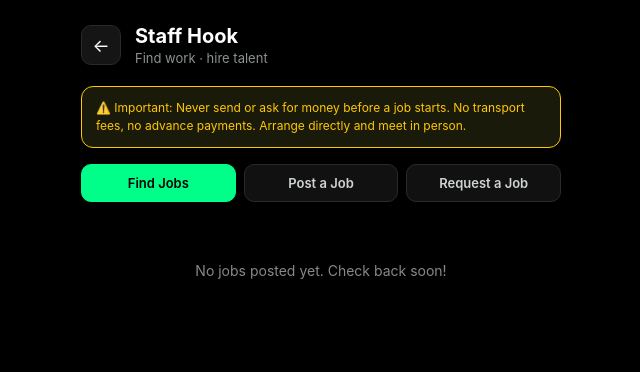
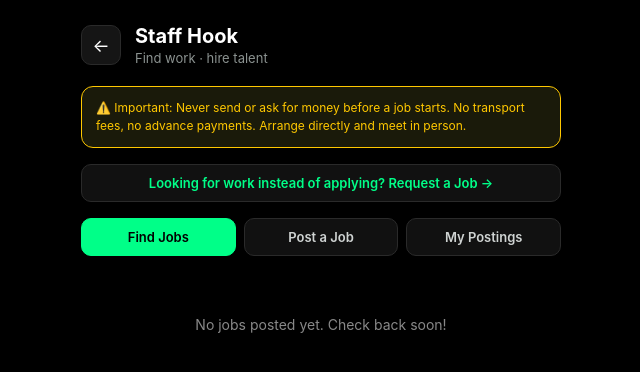
Before and after one commit to CKG-DEVELOPER/Betterwallet-dev, a Flask app: page /staffhook/jobs in a window 1280 px wide. Shown: the top 372 px of the page, without its empty margins (319-959 px from the left). Run offline with Flask 3, Linux system fonts and the light colour scheme; the visitor is signed in with stand-in values (Sample User, id 1); data comes from the database, SQL or seed files in the repository; data that the repository does not hold is empty.

Commit message:
Add contact-reveal on accepted applications, My Postings tab link, Request a Job link on Find Jobs

```diff
--- a/app.py
+++ b/app.py
@@ -334,9 +334,13 @@ def my_applications():
                jobs.category,
                jobs.location,
                jobs.pay_rate,
-               jobs.pay_type
+               jobs.pay_type,
+               users.name AS employer_name,
+               users.phone AS employer_phone,
+               users.email AS employer_email
         FROM applications
         JOIN jobs ON applications.job_id = jobs.id
+        JOIN users ON jobs.employer_id = users.id
         WHERE applications.applicant_id = ?
         ORDER BY applications.applied_at DESC
     ''', (session['user_id'],)).fetchall()
--- a/templates/find-jobs.html
+++ b/templates/find-jobs.html
@@ -66,6 +66,20 @@
             background-color: #00ff88;
             color: #000000;
             border-color: #00ff88;
+        }
+
+        .request-job-link {
+            display: block;
+            text-align: center;
+            font-size: 13px;
+            color: #00ff88;
+            text-decoration: none;
+            background-color: #111111;
+            border: 1px solid #2a2a2a;
+            border-radius: 10px;
+            padding: 10px 12px;
+            margin-bottom: 16px;
+            font-weight: 600;
         }
 
         .job-card {
@@ -211,6 +225,8 @@
         ⚠️ Important: Never send or ask for money before a job starts. No transport fees, no advance payments. Arrange directly and meet in person.
     </div>
 
+    <a href="/staffhook/request-job" class="request-job-link">Looking for work instead of applying? Request a Job →</a>
+
     {% if new_applications and new_applications > 0 or accepted_applications and accepted_applications > 0 %}
     <div style="background-color:#111111;border:1px solid #00ff88;border-radius:12px;padding:14px;margin-bottom:16px;">
         {% if new_applications and new_applications > 0 %}
@@ -233,7 +249,7 @@
     <div class="tabs">
         <div class="tab active">Find Jobs</div>
         <a href="/staffhook/post-job" class="tab">Post a Job</a>
-        <a href="/staffhook/request-job" class="tab">Request a Job</a>
+        <a href="/staffhook/my-postings" class="tab">My Postings</a>
     </div>
 
     {% if jobs|length == 0 %}
```
Also changed, not shown: templates/my-applications.html (+30 -0 lines).
